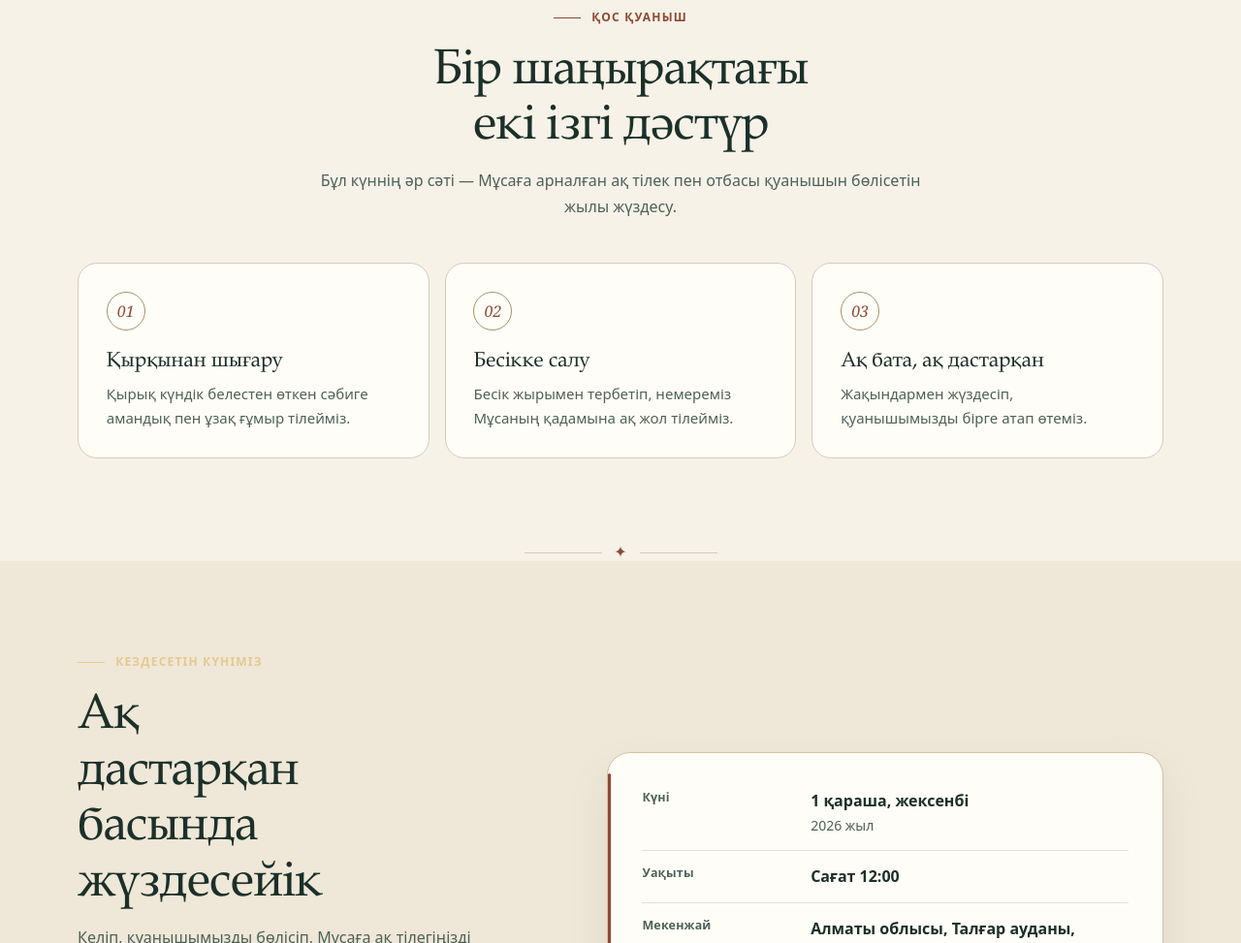
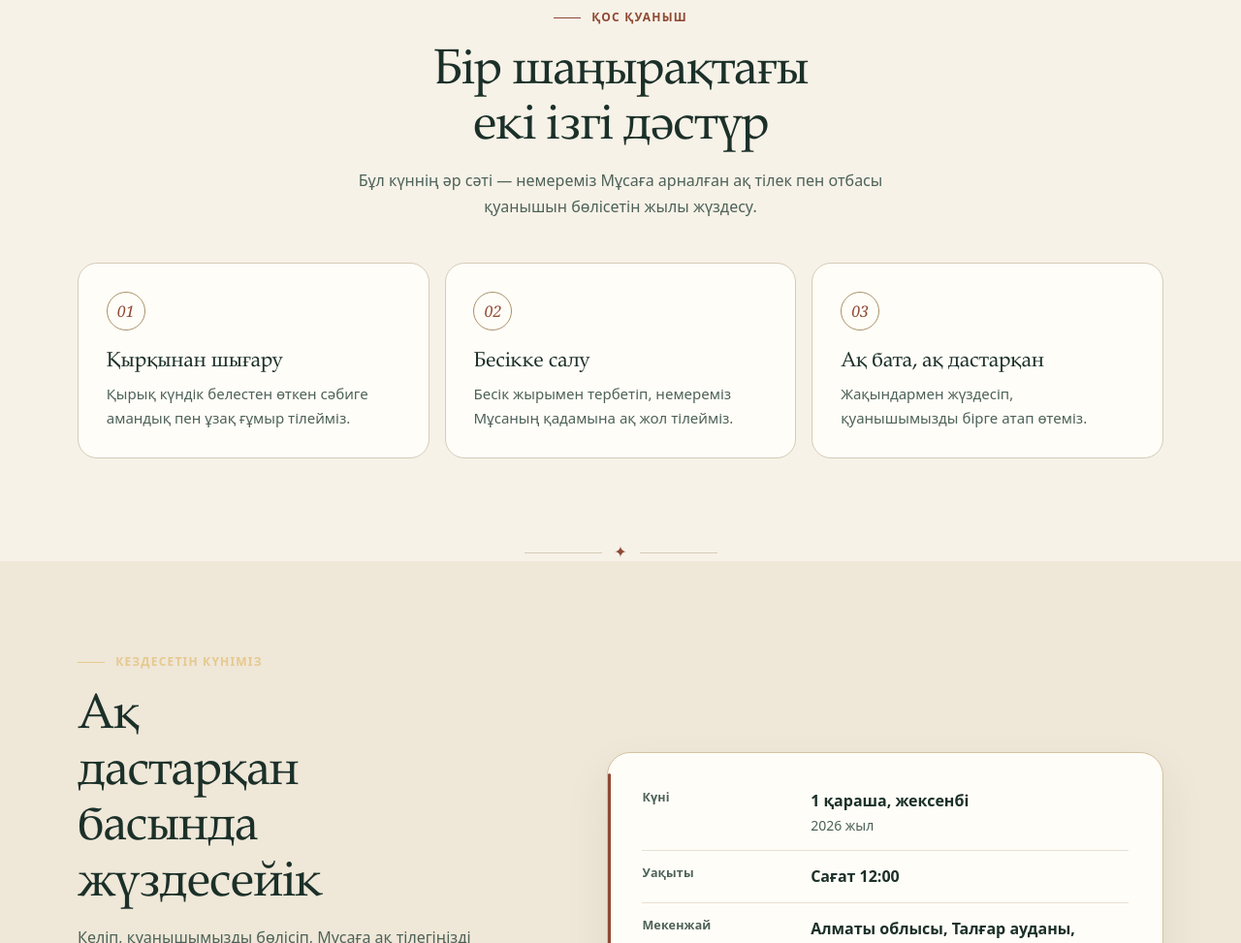
Before and after one commit to Jarv1s-stack/musa_besik_40, a plain HTML site: page index.html in a window 1280 px wide. Shown: the part 899-1872 px from the top of the page at 97% size. Drawn offline with Linux system fonts and the light colour scheme.

```diff
--- a/index.html
+++ b/index.html
@@ -91,7 +91,7 @@ h2{margin-block-end:.8rem;color:var(--text);font-size:clamp(2rem,4vw,3.25rem);fo
    </svg><span class="art-label" aria-hidden="true">Әлдиімен тербеліп, ақ тілекпен өссін</span></div>
  </div></section>
  <section class="section" id="celebration" aria-labelledby="meaning-title"><div class="section-inner">
-  <div class="section-heading"><p class="eyebrow">Қос қуаныш</p><h2 id="meaning-title">Бір шаңырақтағы екі ізгі дәстүр</h2><p class="section-intro">Бұл күннің әр сәті — Мұсаға арналған ақ тілек пен отбасы қуанышын бөлісетін жылы жүздесу.</p></div>
+  <div class="section-heading"><p class="eyebrow">Қос қуаныш</p><h2 id="meaning-title">Бір шаңырақтағы екі ізгі дәстүр</h2><p class="section-intro">Бұл күннің әр сәті — немереміз Мұсаға арналған ақ тілек пен отбасы қуанышын бөлісетін жылы жүздесу.</p></div>
   <div class="ritual-grid"><article class="ritual-card"><span class="ritual-number" aria-hidden="true">01</span><h3>Қырқынан шығару</h3><p>Қырық күндік белестен өткен сәбиге амандық пен ұзақ ғұмыр тілейміз.</p></article><article class="ritual-card"><span class="ritual-number" aria-hidden="true">02</span><h3>Бесікке салу</h3><p>Бесік жырымен тербетіп, немереміз Мұсаның қадамына ақ жол тілейміз.</p></article><article class="ritual-card"><span class="ritual-number" aria-hidden="true">03</span><h3>Ақ бата, ақ дастарқан</h3><p>Жақындармен жүздесіп, қуанышымызды бірге атап өтеміз.</p></article></div>
  </div></section>
  <div class="ornament-divider" aria-hidden="true"><span>✦</span></div>
```
